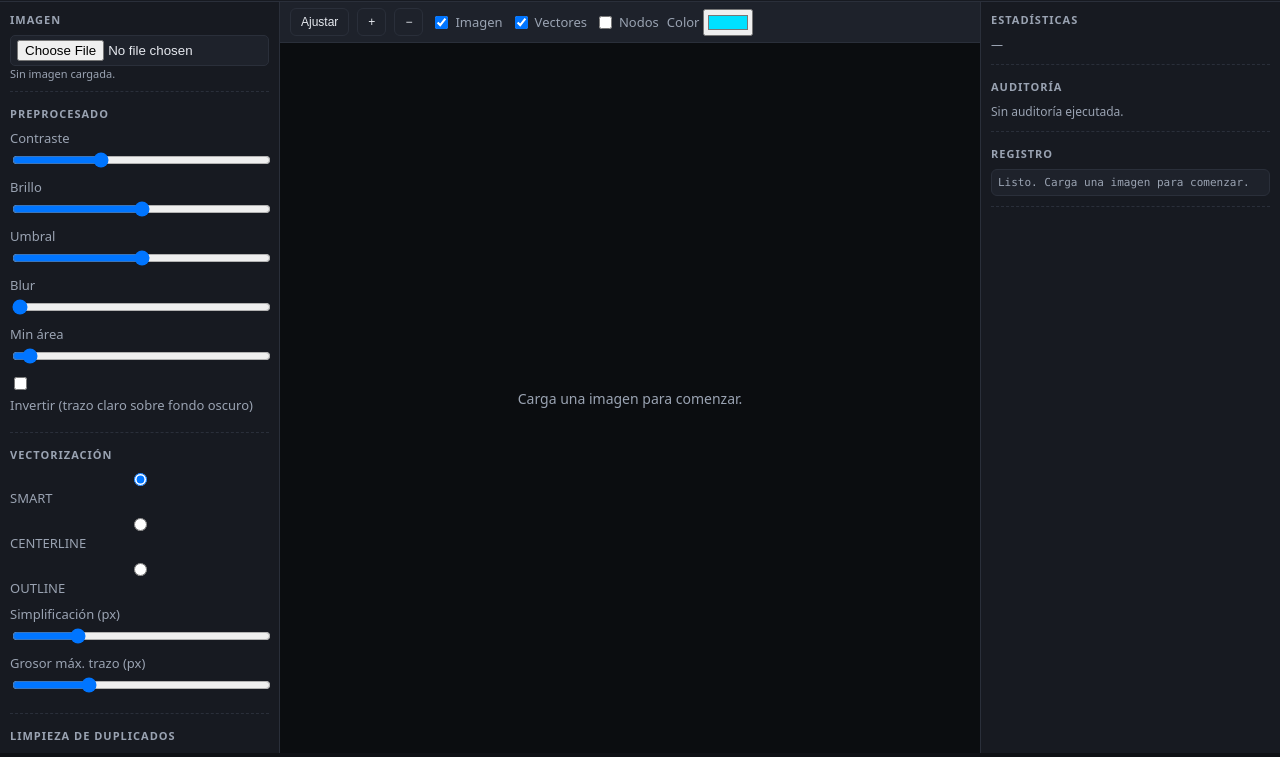
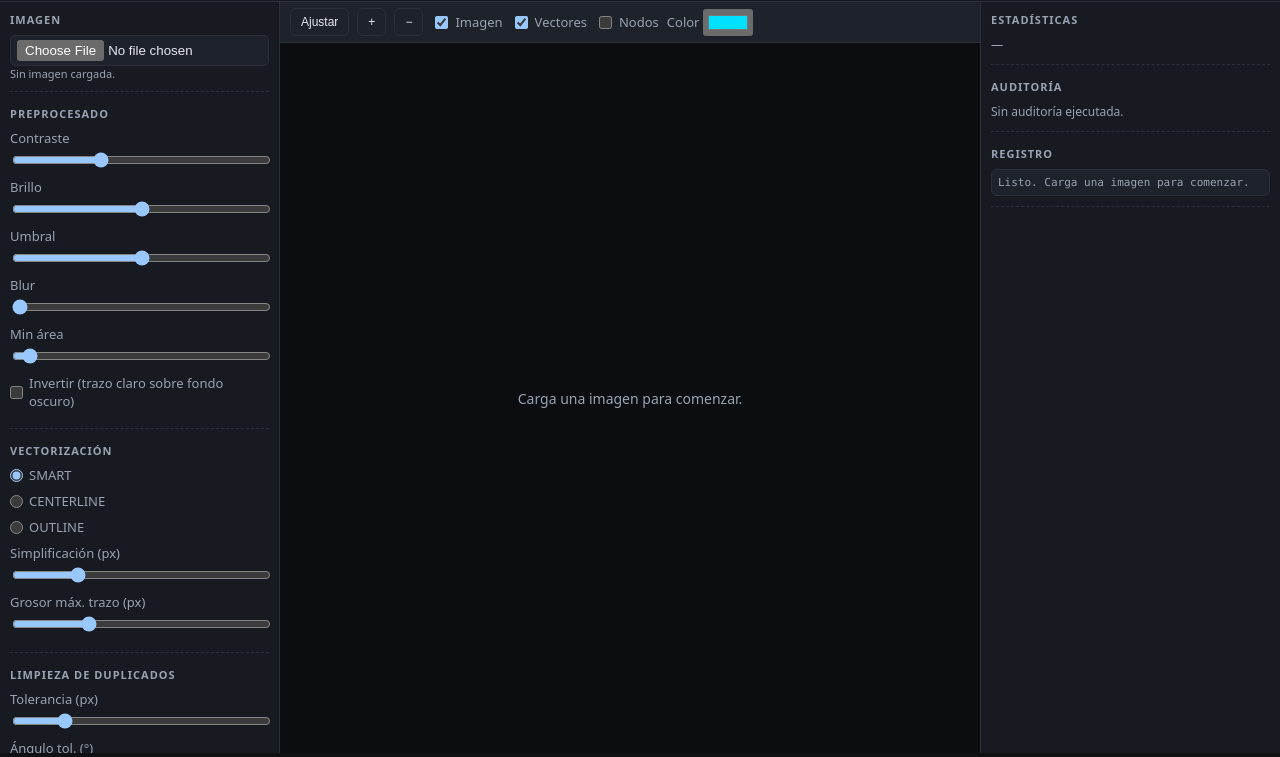
Before and after one commit to javiera-sys/VECTOR-CAD, a plain HTML site: page index.html in a window 1280 px wide. Shown: the part 43-800 px from the top of the page. Drawn offline with Linux system fonts and the light colour scheme.

Commit message:
Update styles.css

```diff
--- a/css/styles.css
+++ b/css/styles.css
@@ -4,6 +4,7 @@
   --border:#2a2f3a;
 }
 *{box-sizing:border-box}
+:root{color-scheme:dark}
 html,body{height:100%;margin:0;background:var(--bg);color:var(--text);
   font-family:system-ui,-apple-system,Segoe UI,Roboto,sans-serif;font-size:13px}
 button{
@@ -32,7 +33,9 @@ button:disabled{opacity:.5;cursor:not-allowed}
 .panel h3{margin:0 0 8px;font-size:11px;text-transform:uppercase;letter-spacing:1px;color:var(--muted)}
 .panel label{display:flex;flex-direction:column;gap:3px;margin-bottom:8px;color:var(--muted)}
 .panel label input[type=range]{width:100%}
-.panel label input[type=checkbox]{align-self:flex-start}
+.panel label:has(> input[type=checkbox]),
+.panel label:has(> input[type=radio]){flex-direction:row;align-items:center;gap:6px}
+.panel label input[type=checkbox],.panel label input[type=radio]{margin:0}
 .hint{color:var(--muted);font-size:11px}
 select,input[type=number],input[type=file]{
   background:var(--panel2);border:1px solid var(--border);color:var(--text);
```
